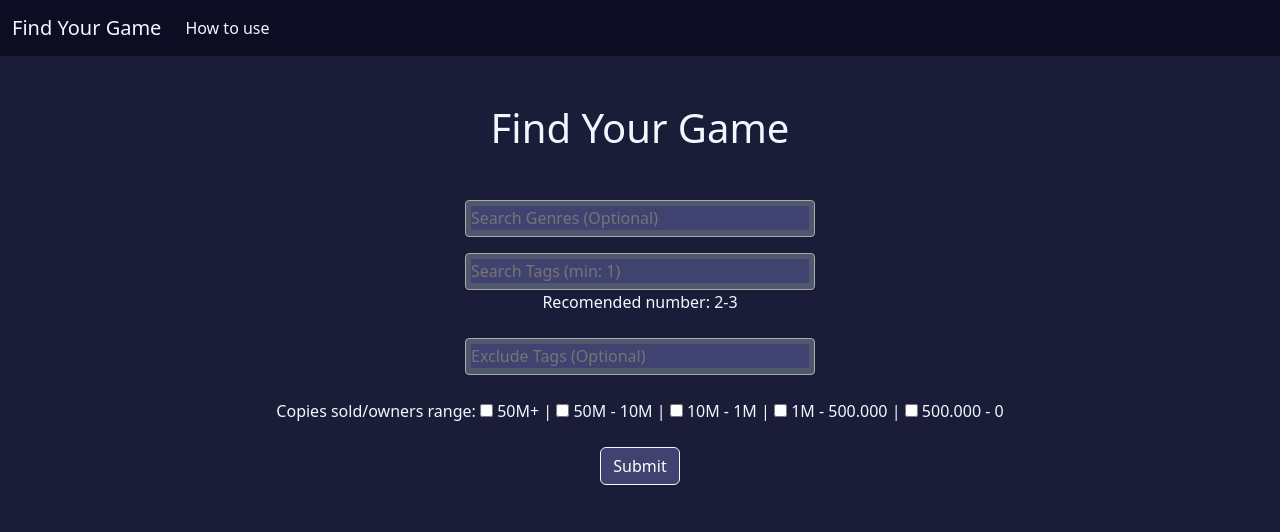
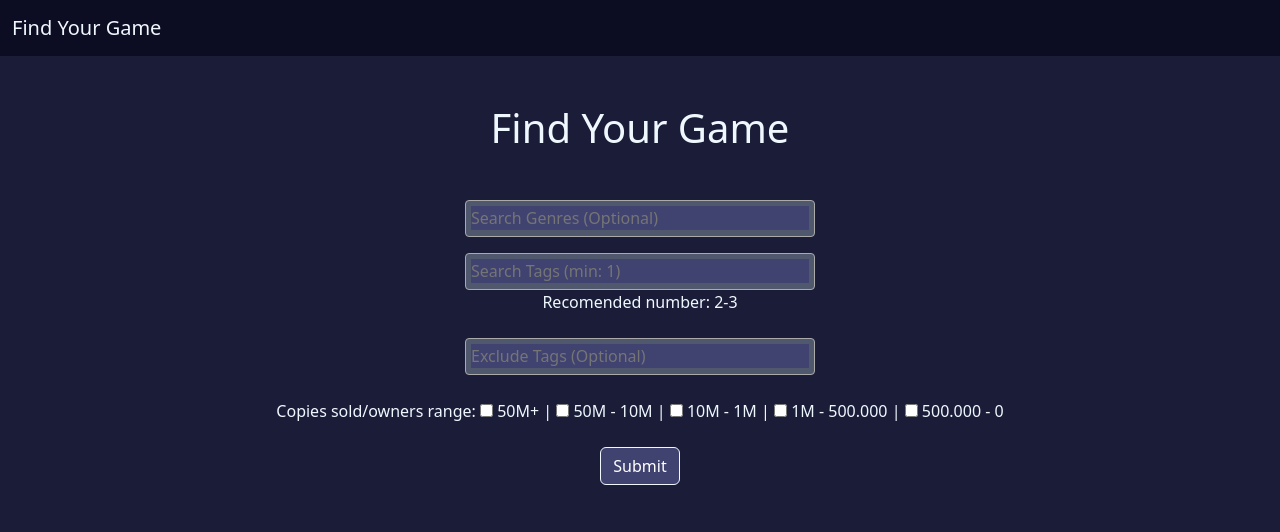
Before and after one commit to MysteryBrks/Find-Your-Game, a Flask app: page / in a window 1280 px wide. Shown: the top 532 px of the page. Run offline with Flask 3, Linux system fonts and the light colour scheme; some libraries are stand-ins or nearby versions.

Commit message:
removed metion of manual in index.html

```diff
--- a/templates/layout.html
+++ b/templates/layout.html
@@ -24,9 +24,6 @@
         <div class="container-fluid">
             <a class="navbar-brand" href="/">Find Your Game</a>
             <div class="collapse navbar-collapse" id="navbarNavAltMarkup">
-                <div class="navbar-nav">
-                    <a class="nav-link active" aria-current="page" href="/manual">How to use</a>
-                </div>
             </div>
         </div>
         </nav>
```
